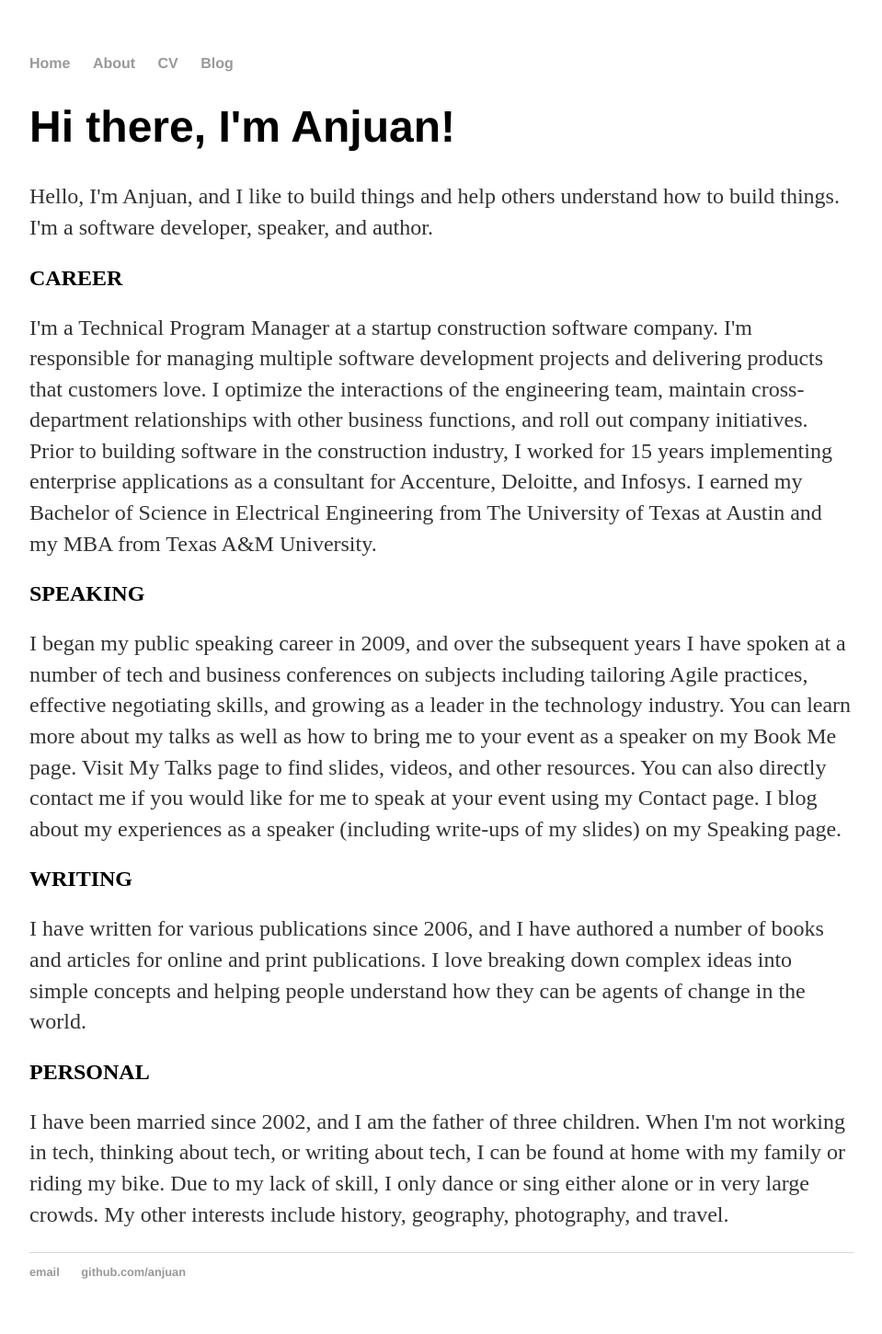
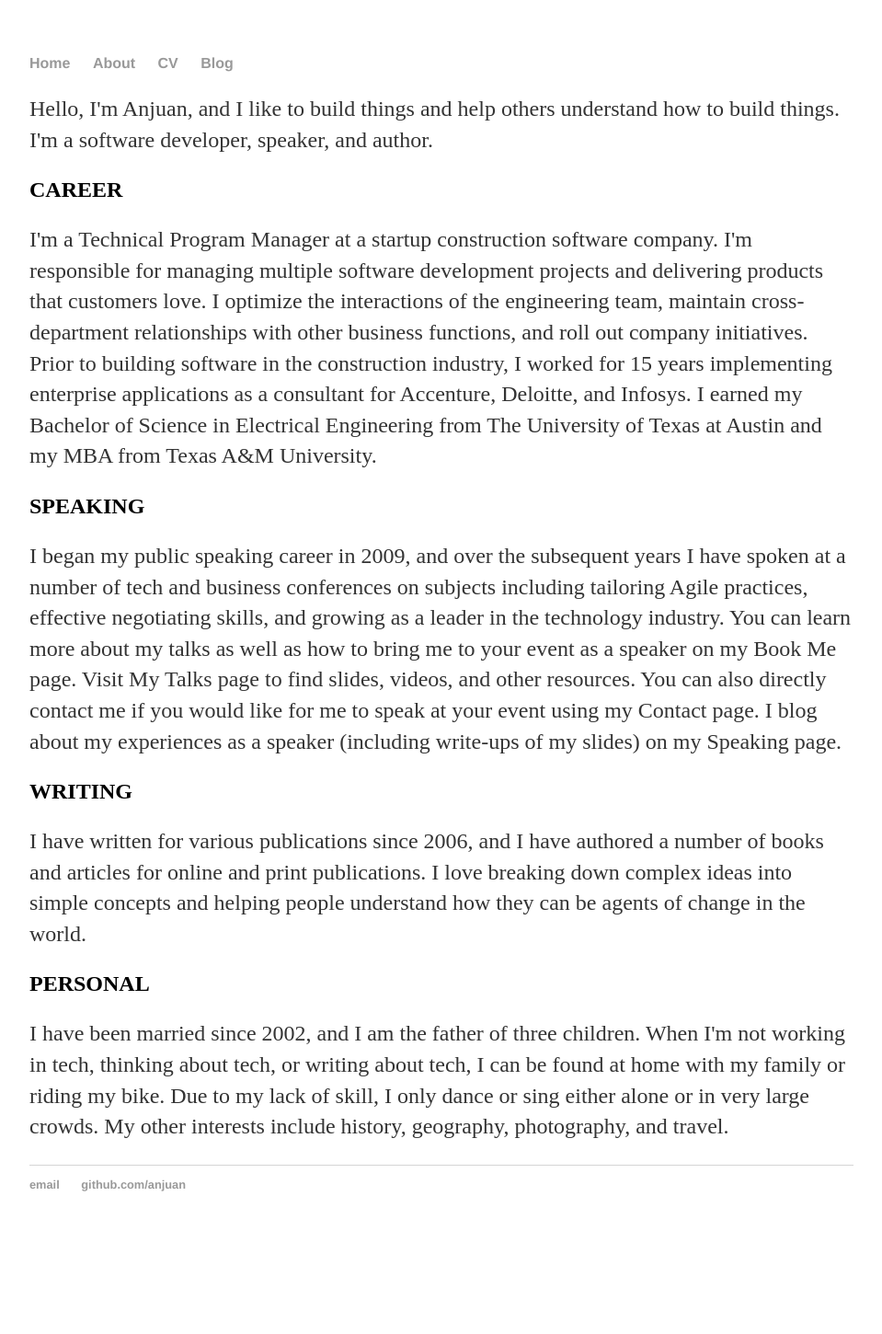
Before and after one commit to CharlyB123/old.anjuan.github.io, a Jekyll site: the page built from index.html, in a window 1280 px wide. Shown: the whole page at 92% size, without its empty margins (160-1119 px from the left). Built offline with Jekyll 4.4.1, drawn with Linux system fonts in a browser that asks for light colours; after the commit the page ends 1355 px from its top, so only the background shows below that.

Commit message:
Update index.html

```diff
--- a/index.html
+++ b/index.html
@@ -3,7 +3,6 @@ layout: default
 title: Anjuan
 ---
 <div class="blurb">
-	<h1>Hi there, I'm Anjuan!</h1>
 
 	<p>Hello, I'm Anjuan, and I like to build things and help others understand how to build things. I'm a software developer, speaker, and author. </p>
 
```
